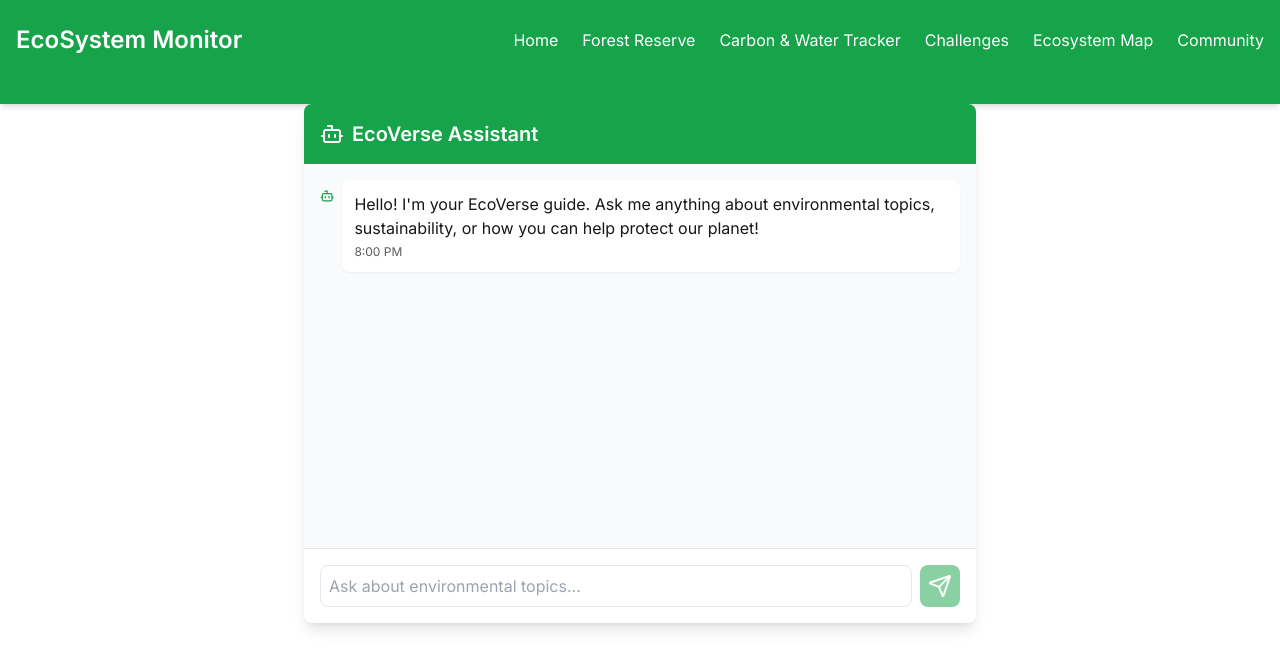
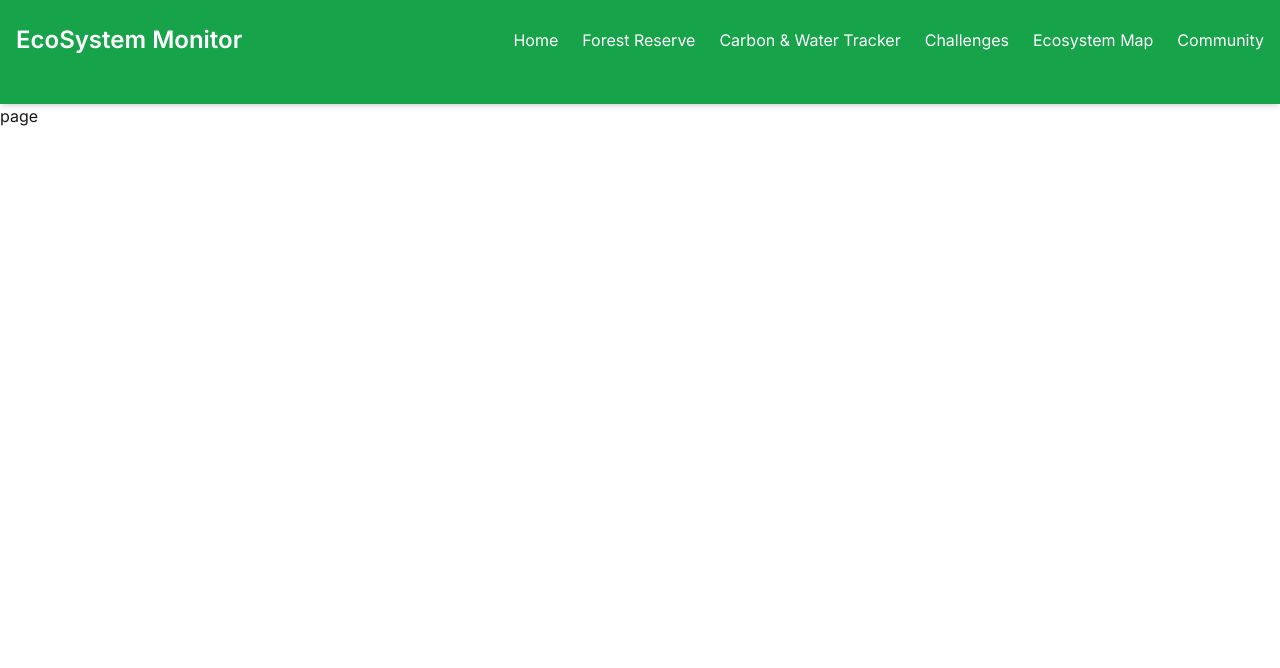
Before and after one commit to prashantxy/Eco-Friendly, a Next.js app: page /AIagent in a window 1280 px wide. Shown: the top 668 px of the page. Built offline with nearby package versions, Linux system fonts and the light colour scheme.

Commit message:
Update page.tsx

```diff
--- a/app/AIagent/page.tsx
+++ b/app/AIagent/page.tsx
@@ -1,156 +1,9 @@
-'use client';
+'use client'
 
-import React from 'react';
-import { Send, Bot, User } from 'lucide-react';
+import React from 'react'
 
-interface MessageType {
-  id: string;
-  type: 'bot' | 'user';
-  content: string;
-  timestamp: Date;
+export default function page() {
+  return (
+    <div>page</div>
+  )
 }
-
-interface EcoAIAgentProps {
-  initialMessage ?: string;
-  className? : string;
-}
-
-const EcoAIAgent: React.FC<EcoAIAgentProps> = ({
-  initialMessage = "Hello! I'm your EcoVerse guide. Ask me anything about environmental topics, sustainability, or how you can help protect our planet!",
-  className = '',
-}) => {
-  const [messages, setMessages] = React.useState<MessageType[]>([
-    {
-      id: crypto.randomUUID(),
-      type: 'bot',
-      content: initialMessage,
-      timestamp: new Date(),
-    },
-  ]);
-  const [input, setInput] = React.useState('');
-  const [isLoading, setIsLoading] = React.useState(false);
-
-  const formatTimestamp = (date: Date): string => {
-    return new Intl.DateTimeFormat('en-US', {
-      hour: 'numeric',
-      minute: 'numeric',
-      hour12: true,
-    }).format(date);
-  };
-
-  const fetchBotResponse = async (userInput: string): Promise<string> => {
-    return new Promise((resolve) =>
-      setTimeout(() => {
-        resolve(`You asked: "${userInput}". Here's some useful information on sustainability!`);
-      }, 1000)
-    );
-  };
-
-  const handleSubmit = async (e: React.FormEvent<HTMLFormElement>) => {
-    e.preventDefault();
-    if (!input.trim()) return;
-
-    const userMessage: MessageType = {
-      id: crypto.randomUUID(),
-      type: 'user',
-      content: input.trim(),
-      timestamp: new Date(),
-    };
-
-    setMessages((prev) => [...prev, userMessage]);
-    setInput('');
-    setIsLoading(true);
-
-    try {
-      const botResponse = await fetchBotResponse(input.trim());
-      const botMessage: MessageType = {
-        id: crypto.randomUUID(),
-        type: 'bot',
-        content: botResponse,
-        timestamp: new Date(),
-      };
-      setMessages((prev) => [...prev, botMessage]);
-    } catch (error) {
-      const errorMessage: MessageType = {
-        id: crypto.randomUUID(),
-        type: 'bot',
-        content: 'Sorry, something went wrong. Please try again later.',
-        timestamp: new Date(),
-      };
-      setMessages((prev) => [...prev, errorMessage]);
-    } finally {
-      setIsLoading(false);
-    }
-  };
-
-  return (
-    <div className={`w-full max-w-2xl mx-auto bg-white rounded-lg shadow-lg overflow-hidden ${className}`}>
-      <div className="bg-green-600 p-4">
-        <h2 className="text-white text-xl font-semibold flex items-center gap-2">
-          <Bot className="w-6 h-6" />
-          EcoVerse Assistant
-        </h2>
-      </div>
-
-      <div className="h-96 overflow-y-auto p-4 bg-gray-50" role="log" aria-live="polite">
-        {messages.map((message) => (
-          <div
-            key={message.id}
-            className={`flex items-start gap-2 mb-4 ${
-              message.type === 'user' ? 'flex-row-reverse' : ''
-            }`}
-          >
-            {message.type === 'bot' ? (
-              <Bot className="w-6 h-6 text-green-600 mt-1" aria-hidden="true" />
-            ) : (
-              <User className="w-6 h-6 text-blue-600 mt-1" aria-hidden="true" />
-            )}
-            <div
-              className={`p-3 rounded-lg ${
-                message.type === 'user'
-                  ? 'bg-blue-600 text-white'
-                  : 'bg-white shadow-sm'
-              }`}
-            >
-              <p>{message.content}</p>
-              <span className="text-xs opacity-70 mt-1 block">
-                {formatTimestamp(message.timestamp)}
-              </span>
-            </div>
-          </div>
-        ))}
-        {isLoading && (
-          <div className="flex items-center gap-2">
-            <Bot className="w-6 h-6 text-green-600" aria-hidden="true" />
-            <div className="bg-white p-3 rounded-lg shadow-sm">
-              <p>Thinking...</p>
-            </div>
-          </div>
-        )}
-      </div>
-
-      <form onSubmit={handleSubmit} className="p-4 border-t">
-        <div className="flex gap-2">
-          <input
-            type="text"
-            value={input}
-            onChange={(e) => setInput(e.target.value)}
-            placeholder="Ask about environmental topics..."
-            className="flex-1 p-2 border rounded-lg focus:outline-none focus:ring-2 focus:ring-green-600"
-            aria-label="Message input"
-          />
-          <button
-            type="submit"
-            className="bg-green-600 text-white p-2 rounded-lg hover:bg-green-700 transition-colors disabled:opacity-50"
-            disabled={isLoading || !input.trim()}
-            aria-label="Send message"
-          >
-            <Send className="w-6 h-6" />
-          </button>
-        </div>
-      </form>
-    </div>
-  );
-};
-
-export default EcoAIAgent;
```
